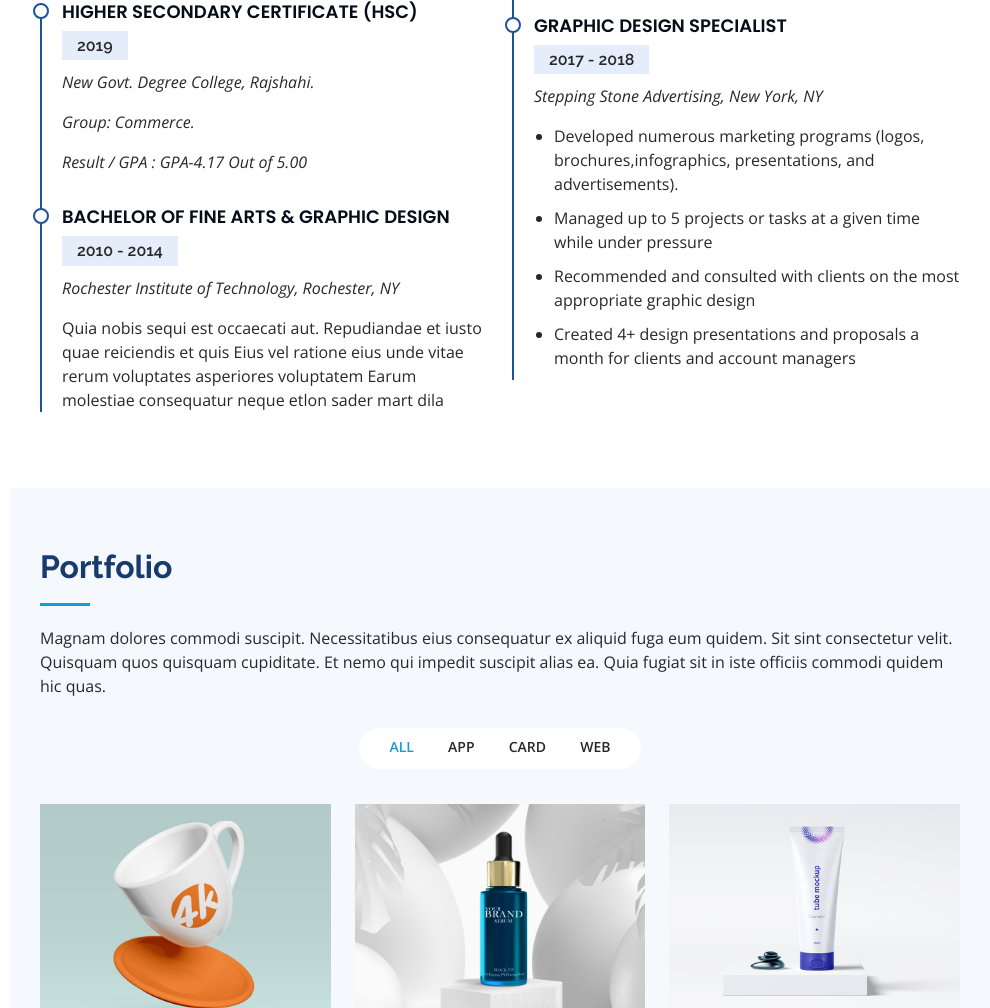
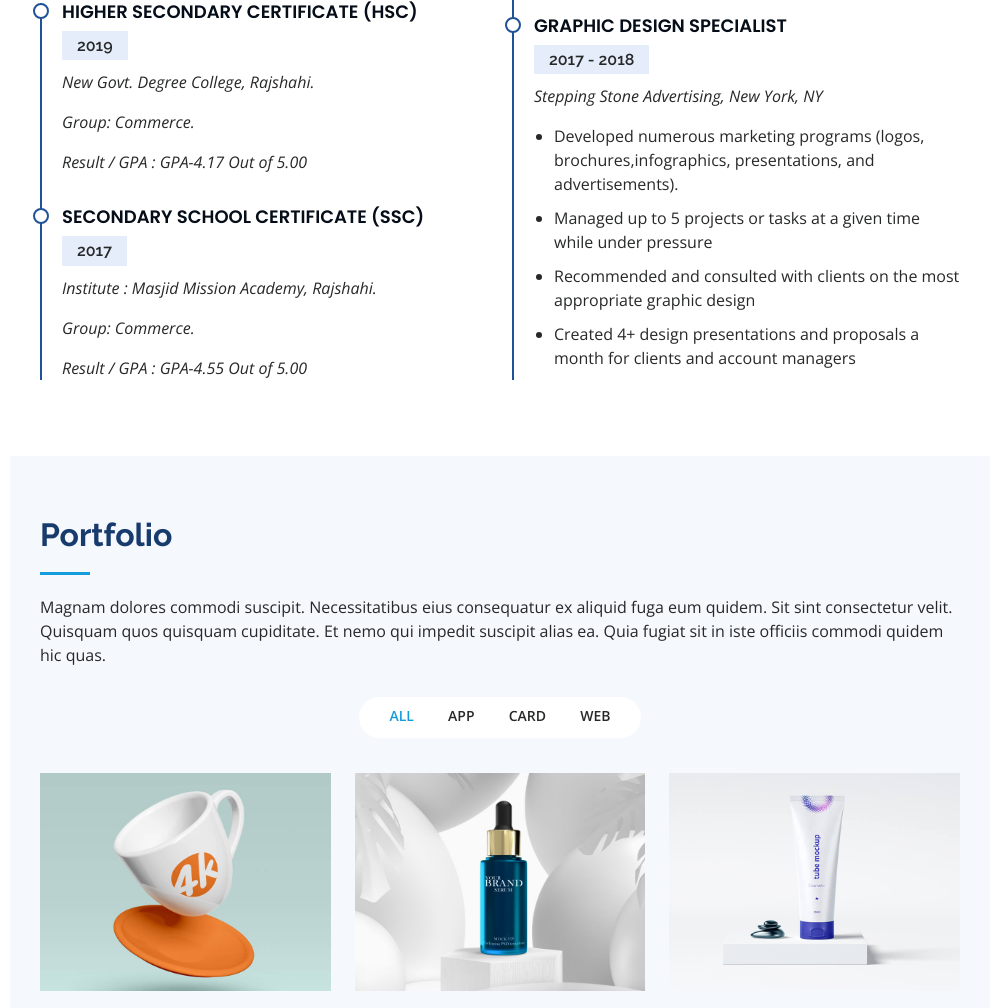
Before and after one commit to ariful5501/personal, a plain HTML site: page index.html in a window 1280 px wide. Shown: the part 3073-4081 px from the top of the page, without its empty margins (290-1280 px from the left). Drawn offline with nearby package versions, Linux system fonts and the light colour scheme.

Commit message:
EDUCATION ADD

```diff
--- a/index.html
+++ b/index.html
@@ -298,12 +298,14 @@
                 ut dignissimos deleniti nerada porti sand markend</p> -->
             </div>
             <div class="resume-item">
-              <h4>Bachelor of Fine Arts &amp; Graphic Design</h4>
-              <h5>2010 - 2014</h5>
-              <p><em>Rochester Institute of Technology, Rochester, NY</em></p>
-              <p>Quia nobis sequi est occaecati aut. Repudiandae et iusto quae reiciendis et quis Eius vel ratione eius
+              <h4>Secondary School Certificate (SSC)              </h4>
+              <h5>2017</h5>
+              <p><em>Institute : Masjid Mission Academy, Rajshahi.              </em></p>
+              <p><em>Group: Commerce.               </em></p>
+              <p><em>Result / GPA : GPA-4.55 Out of 5.00</em></p>
+              <!-- <p>Quia nobis sequi est occaecati aut. Repudiandae et iusto quae reiciendis et quis Eius vel ratione eius
                 unde vitae rerum voluptates asperiores voluptatem Earum molestiae consequatur neque etlon sader mart
-                dila</p>
+                dila</p> -->
             </div>
           </div>
           <div class="col-lg-6" data-aos="fade-up" data-aos-delay="100">
```
